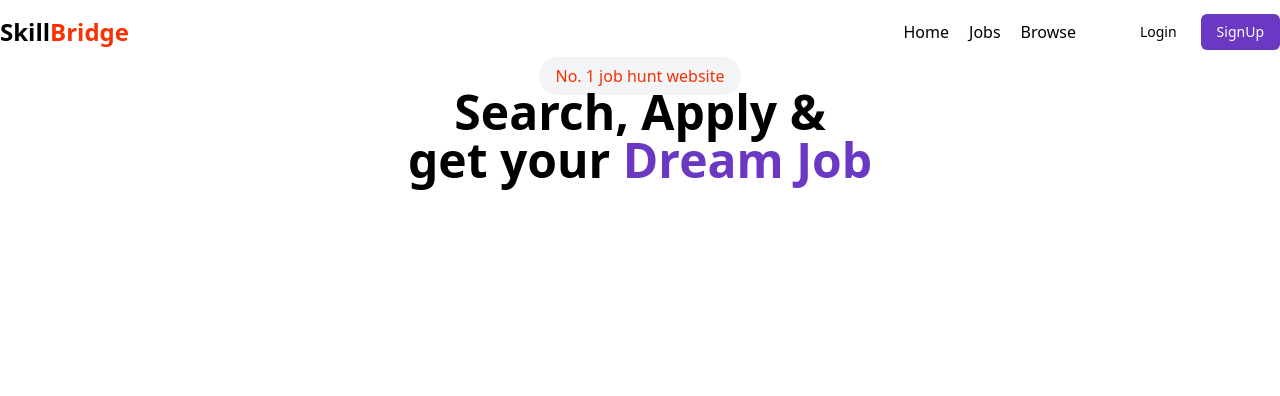
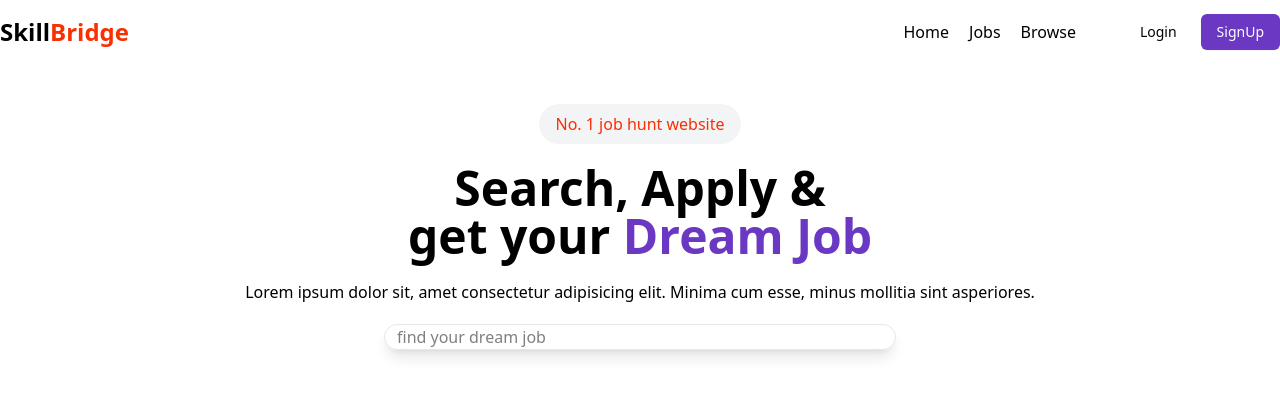
Before and after one commit to md-abdul-azeez/SkillBridge, a React (Vite) app in the folder Frontend/: page / in a window 1280 px wide. Shown: the top 396 px of the page. Built offline with nearby package versions, Linux system fonts and the light colour scheme.

Commit message:
updated HeroSection

```diff
--- a/Frontend/src/components/HeroSection.jsx
+++ b/Frontend/src/components/HeroSection.jsx
@@ -1,10 +1,23 @@
-import React from 'react';
+import React from "react";
 
 const HeroSection = () => {
   return (
-    <div className='text-center'>
-        <span className='px-4 py-2 rounded-full bg-gray-100 text-[#F83002] font-medium'>No. 1 job hunt website</span>
-        <h1 className='text-5xl font-bold'>Search, Apply & <br/> get your <span className='text-[#6A38C2]'>Dream Job</span></h1>
+    <div className="text-center">
+      <div className="flex flex-col gap-5 my-10">
+        <span className="mx-auto px-4 py-2 rounded-full bg-gray-100 text-[#F83002] font-medium">
+          No. 1 job hunt website
+        </span>
+        <h1 className="text-5xl font-bold">
+          Search, Apply & <br /> get your{" "}
+          <span className="text-[#6A38C2]">Dream Job</span>
+        </h1>
+        <p>
+          Lorem ipsum dolor sit, amet consectetur adipisicing elit. Minima cum esse, minus mollitia sint asperiores.
+        </p>
+        <div className="flex w-[40%] shadow-lg border border-gray-200 pl-3 rounded-full items-center gap-4 mx-auto">
+          <input type="text" placeholder="find your dream job" className="outline-none border-none w-full "/>
+        </div>
+      </div>
     </div>
   );
 };
```
